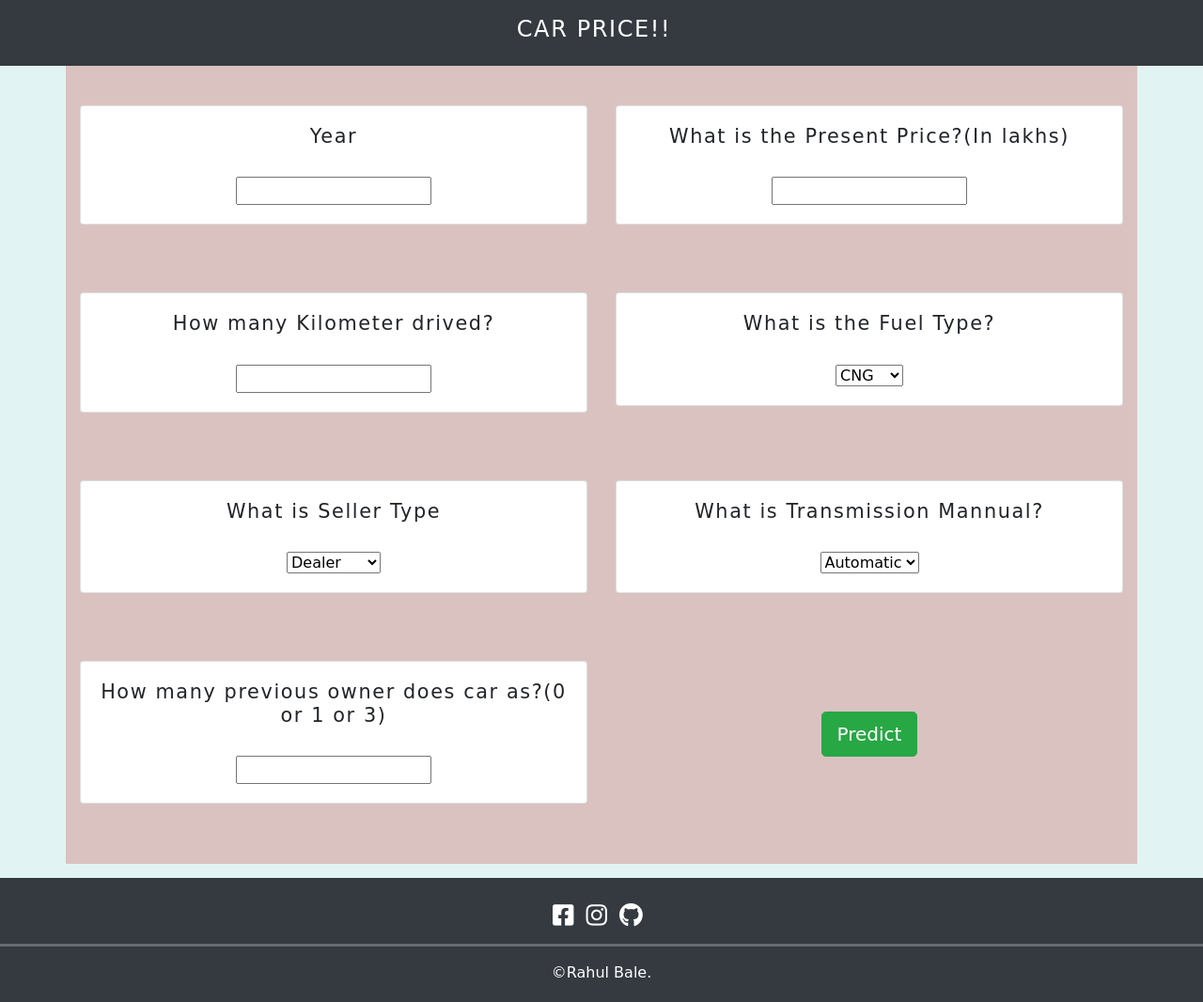
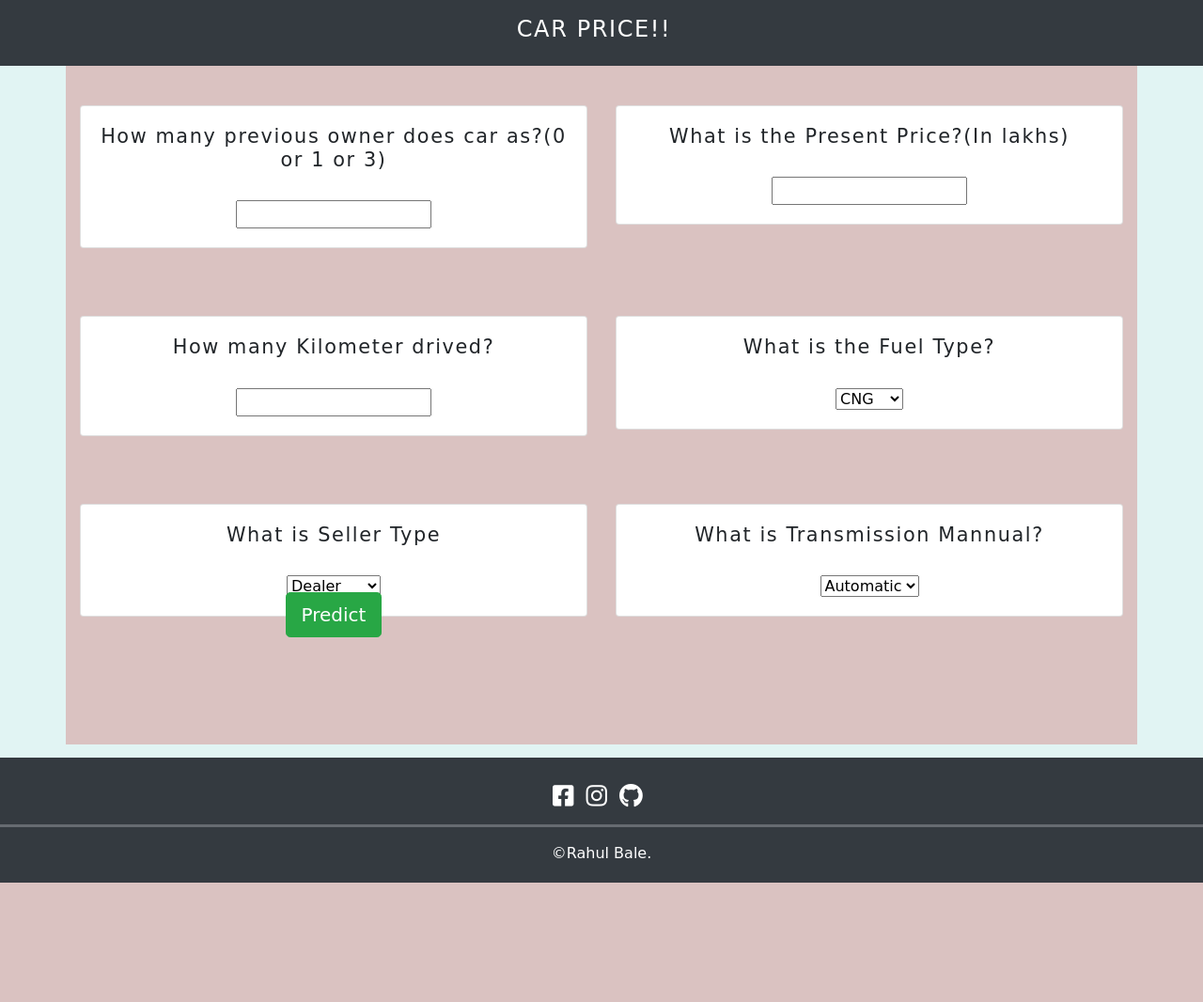
Before and after one commit to rahulbale/Car-Price-Prediction, a Flask app: page / in a window 1280 px wide. Shown: the whole page at 94% size. After the commit the page ends 939 px from the top, so only its background shows below. Run offline with Flask 2, Linux system fonts and the light colour scheme.

Commit message:
Update index.html

```diff
--- a/template/index.html
+++ b/template/index.html
@@ -36,6 +36,15 @@
 <div class="container text-center">
    <form action="{{ url_for('predict')}}" method="post">
         <div class="row">
+             <div class="col-sm-6">
+                <div class="card">
+                    <div class="card-body">
+                        <h5 class="card-title">How many previous owner does car as?(0 or 1 or 3)</h5>
+                        <input name="Owner" id="Owner" required="required">
+                    </div>
+                </div>
+            </div>
+            <!--
             <div class="col-sm-6">
                 <div class="card">
                     <div class="card-body">
@@ -44,7 +53,7 @@
                         <input name="Year" id="Year" required="required">
                     </div>
                 </div>
-            </div>
+            </div>-->
             <div class="col-sm-6">
                 <div class="card">
                     <div class="card-body">
@@ -117,14 +126,7 @@
         <br>
 
         <div class="row">
-            <div class="col-sm-6">
-                <div class="card">
-                    <div class="card-body">
-                        <h5 class="card-title">How many previous owner does car as?(0 or 1 or 3)</h5>
-                        <input name="Owner" id="Owner" required="required">
-                    </div>
-                </div>
-            </div>
+
             <div class="col-sm-6">
                 <div class="vertical-center">
                      <button type="submit" value="Submit" class="btn btn-success btn-lg">Predict</button>
```
